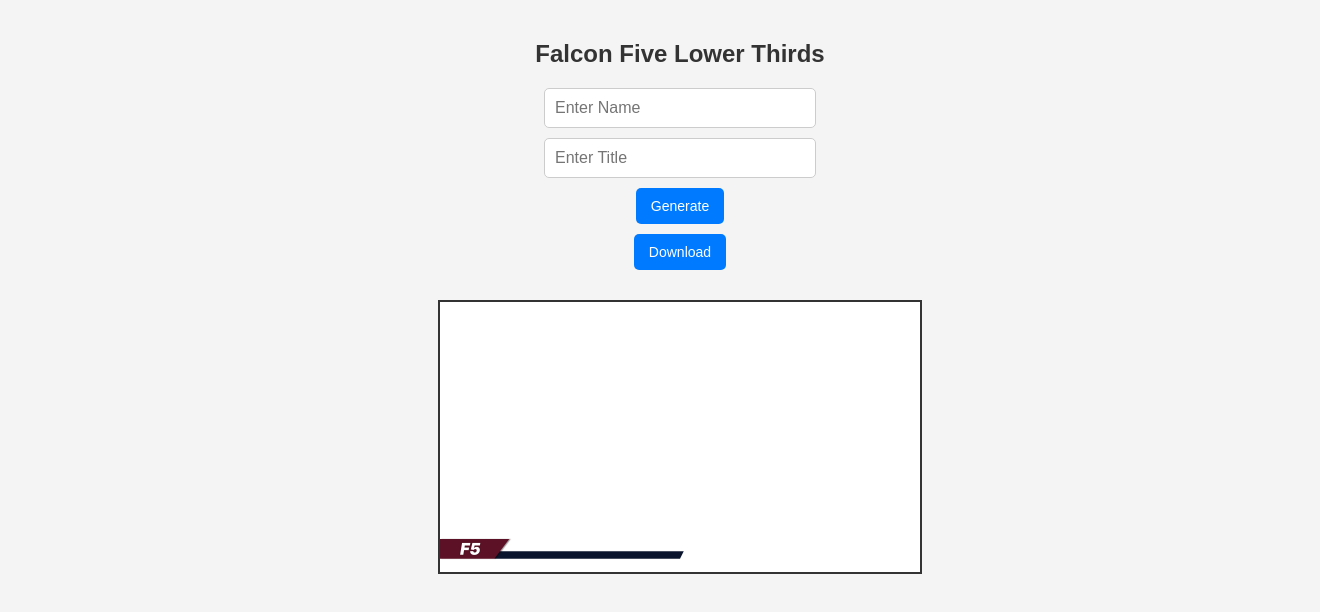
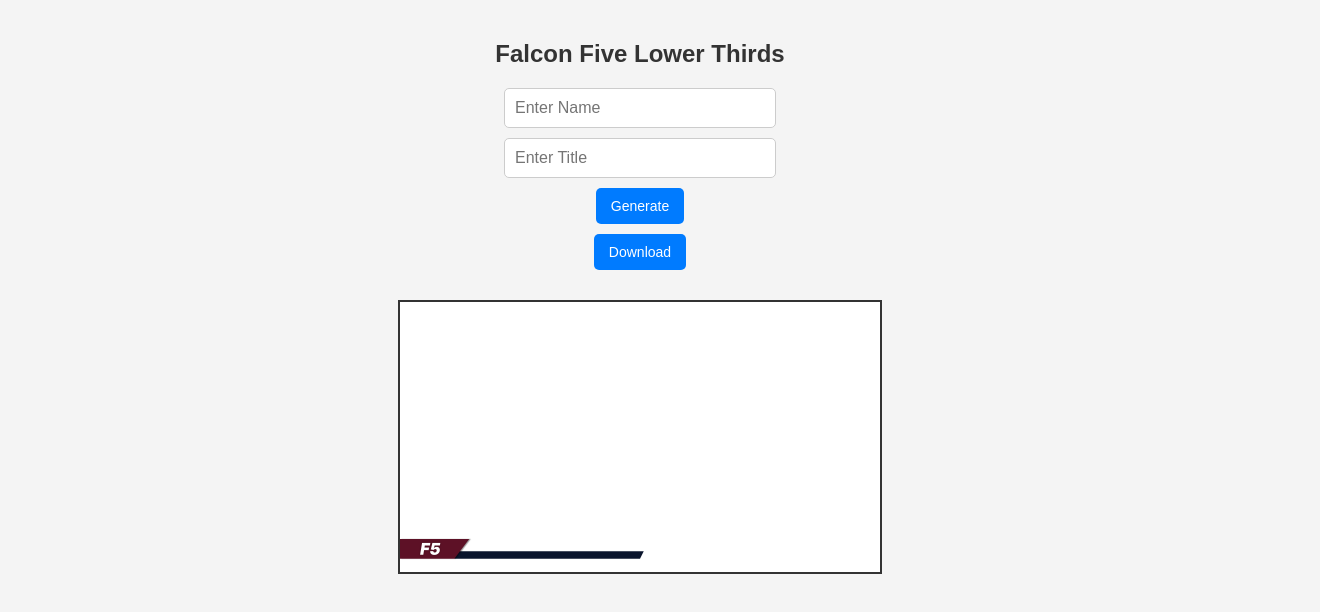
Before and after one commit to Minefan07/l3g, a plain HTML site: page index.html in a window 1280 px wide. Shown: the whole page, 1320 px wide, since content can reach past the window. Drawn offline with Linux system fonts and the light colour scheme.

Commit message:
fix: remove side padding to prevent overflow

```diff
--- a/style.css
+++ b/style.css
@@ -8,7 +8,7 @@ body {
     font-family: Arial, sans-serif;
     text-align: center;
     background-color: #f4f4f4;
-    margin: 40px;
+    margin: 40px 0;
 }
 
 h2 { color: #333; }
```
